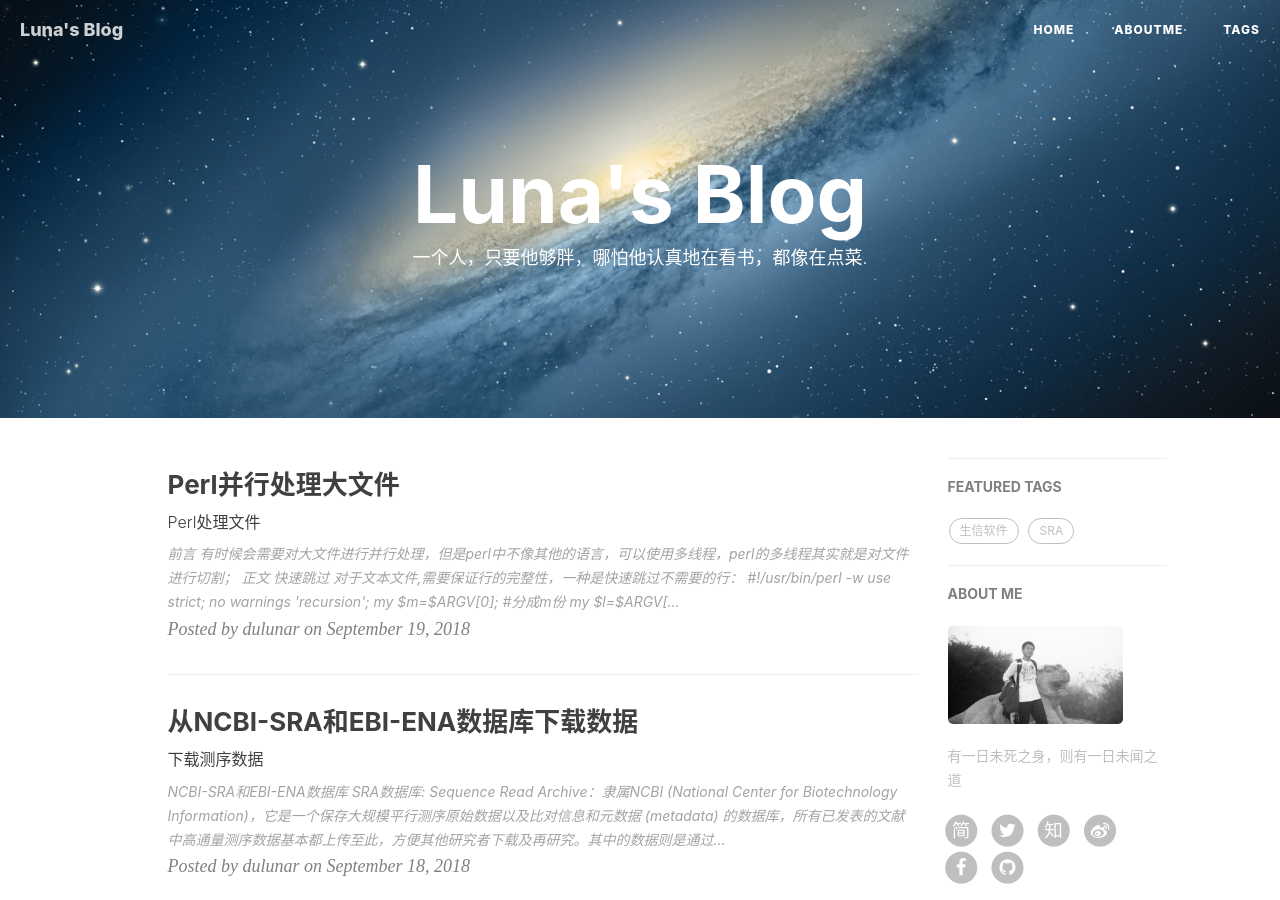
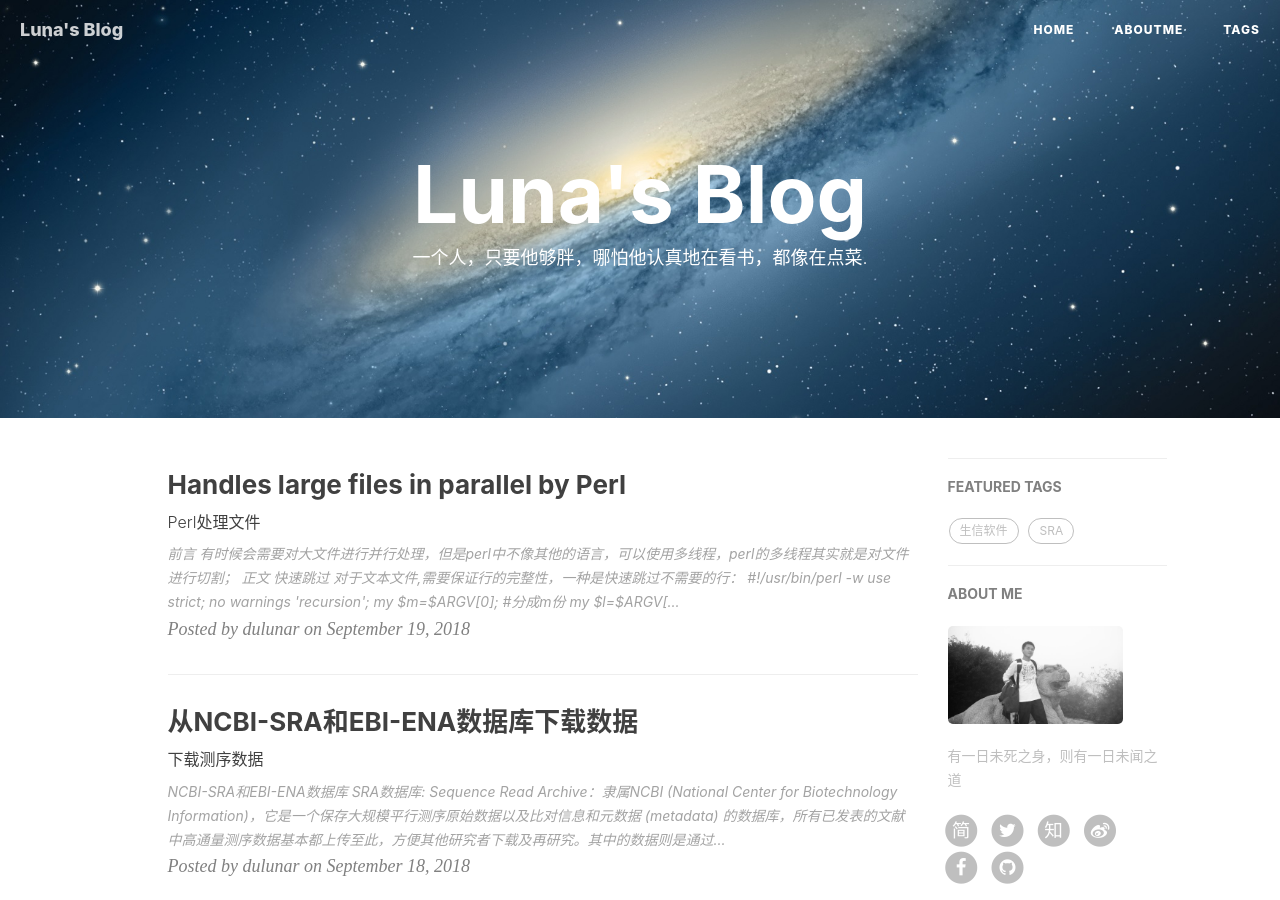
Before and after one commit to gygys/gygys.github.io, a Jekyll site: the page built from index.html, in a window 1280 px wide and 900 px high. Built offline with Jekyll 4.4.1, drawn with Linux system fonts in a browser that asks for light colours; nearby versions of some CDN libraries; the list of posts is cut into pages by our own code; comment, search, counter and statistics services are not loaded.

Commit message:
Update 2018-09-19-Handles large files in parallel by Perl.md

```diff
--- a/_posts/2018-09-19-Handles large files in parallel by Perl.md
+++ b/_posts/2018-09-19-Handles large files in parallel by Perl.md
@@ -1,6 +1,6 @@
 ---
 layout:     post
-title:      Perl并行处理大文件
+title:      Handles large files in parallel by Perl
 subtitle:   Perl处理文件
 date:       2018-09-19
 author:     dulunar
```
